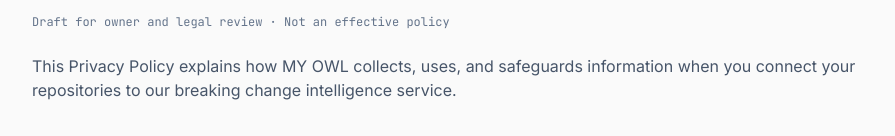
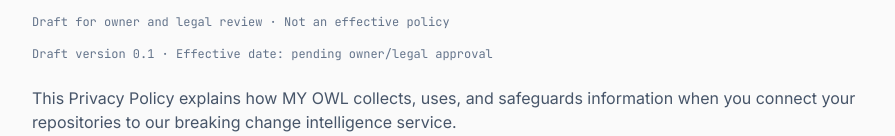
Before and after one commit to ravitejabolla756-sys/apiproof, a Next.js app in the folder apps/web/: page /privacy in a window 1280 px wide. Shown: the part 235-371 px from the top of the page, without its empty margins (192-1087 px from the left). Built offline with nearby package versions, Linux system fonts and the light colour scheme; no server answers.

Commit message:
feat: label draft legal policy versions

```diff
--- a/apps/web/src/app/privacy/page.tsx
+++ b/apps/web/src/app/privacy/page.tsx
@@ -59,6 +59,9 @@ export default function PrivacyPage() {
           <p className="text-xs font-mono text-slate-500">
             Draft for owner and legal review · Not an effective policy
           </p>
+          <p className="text-xs font-mono text-slate-500" data-testid="legal-draft-metadata">
+            Draft version 0.1 · Effective date: pending owner/legal approval
+          </p>
           <p className="text-sm sm:text-base text-slate-600 leading-relaxed pt-2">
             This Privacy Policy explains how MY OWL collects, uses, and safeguards information when you connect your repositories to our breaking change intelligence service.
           </p>
--- a/apps/web/src/app/refunds/page.tsx
+++ b/apps/web/src/app/refunds/page.tsx
@@ -15,6 +15,7 @@ export default function RefundsPage() {
           </div>
           <h1 className="font-serif text-4xl font-normal leading-tight tracking-tight sm:text-5xl">Billing and refunds</h1>
           <p className="text-xs font-mono text-slate-500">Draft for owner and legal review. Not an effective commercial policy.</p>
+          <p className="text-xs font-mono text-slate-500" data-testid="legal-draft-metadata">Draft version 0.1 · Effective date: pending owner/legal approval</p>
         </header>
 
         <div className="space-y-8 text-sm leading-relaxed text-slate-700">
--- a/apps/web/src/app/terms/page.tsx
+++ b/apps/web/src/app/terms/page.tsx
@@ -67,6 +67,9 @@ export default function TermsPage() {
           <p className="text-xs font-mono text-slate-500">
             Draft for owner and legal review · Not an effective agreement
           </p>
+          <p className="text-xs font-mono text-slate-500" data-testid="legal-draft-metadata">
+            Draft version 0.1 · Effective date: pending owner/legal approval
+          </p>
           <p className="text-sm sm:text-base text-slate-600 leading-relaxed pt-2">
             Please read these Terms &amp; Conditions carefully before installing the MY OWL GitHub App or accessing our breaking change detection platform.
           </p>
```
Also changed, not shown: 3 other files (tests, documents, lock files or other folders).
